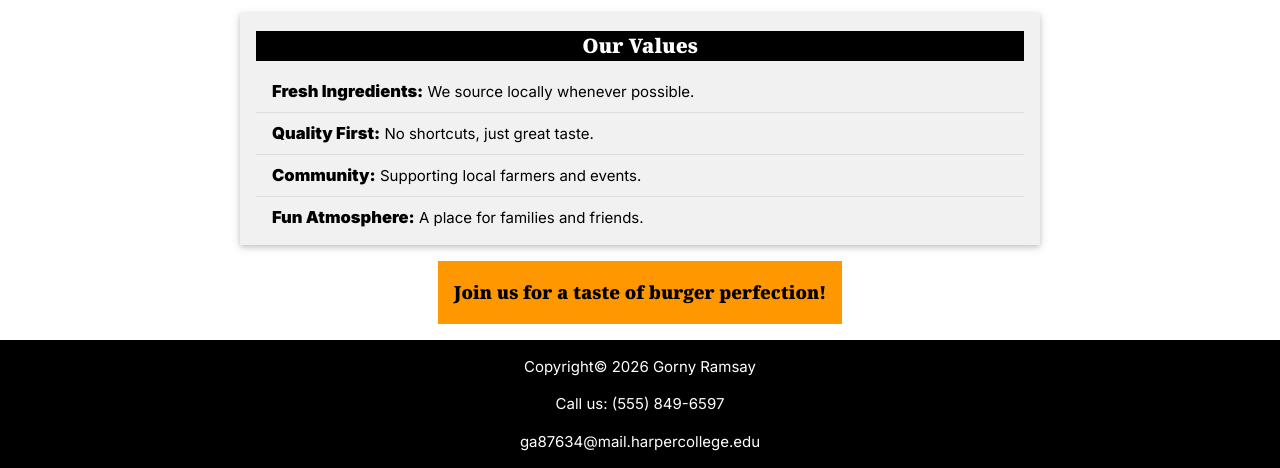
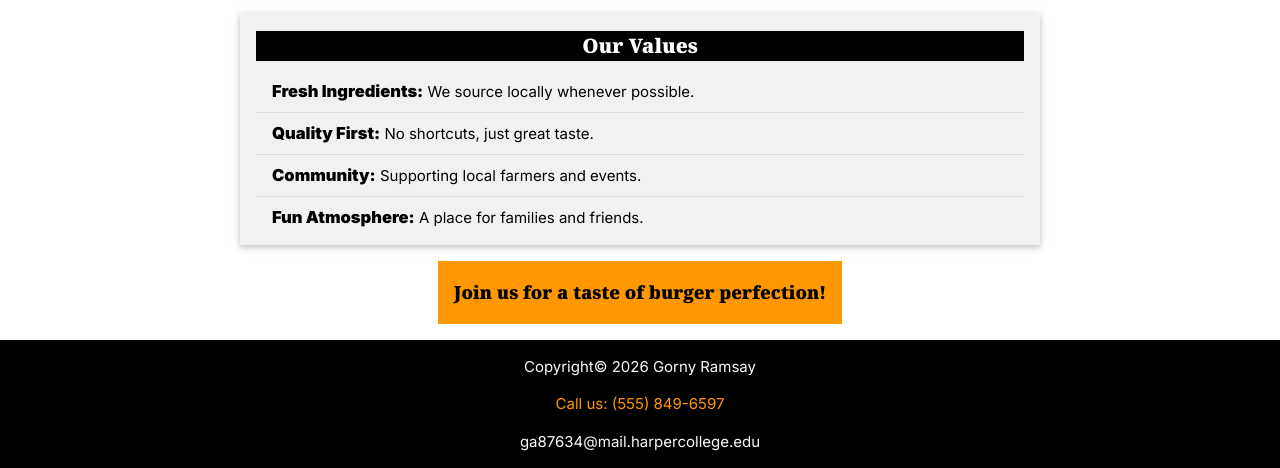
Before and after one commit to Agorny64/Agorny64.github.io, a plain HTML site: page web190/final/index.html in a window 1280 px wide. In both pictures the pointer is over the link "Call us: (555) 849-6597". Shown: the part 682-1150 px from the top of the page. Drawn offline with nearby package versions, Linux system fonts and the light colour scheme.

Commit message:
Refactor restaurant.css for improved styling

```diff
--- a/web190/final/restaurant.css
+++ b/web190/final/restaurant.css
@@ -117,6 +117,15 @@ ul {
 
 }
 
+footer,
+footer p {
+    color: #f8fafc;
+}
+footer a:hover,
+footer a:focus {
+    color: #ff9800;
+}
+
 .no-hover:hover {
     transform: none;
 }
```
